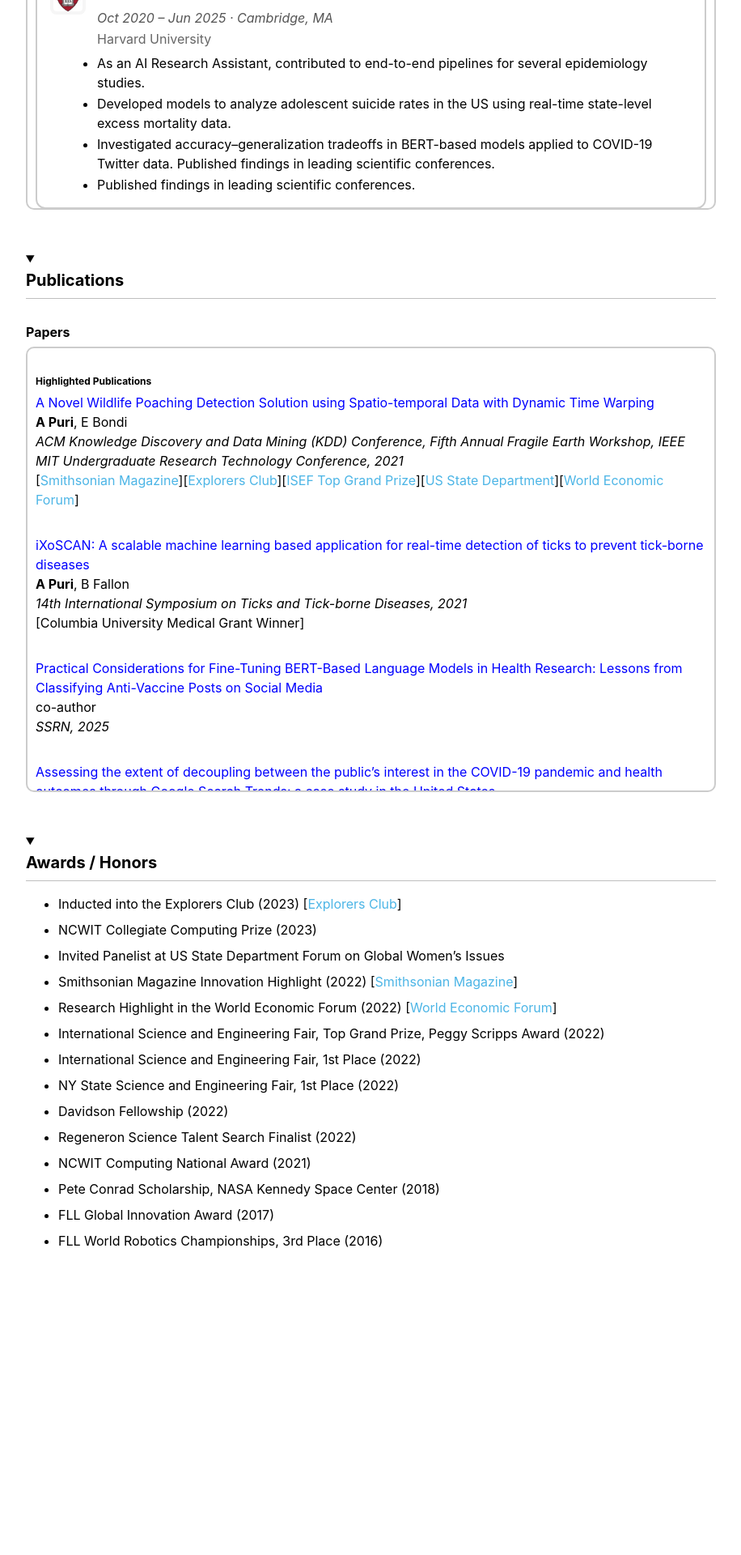
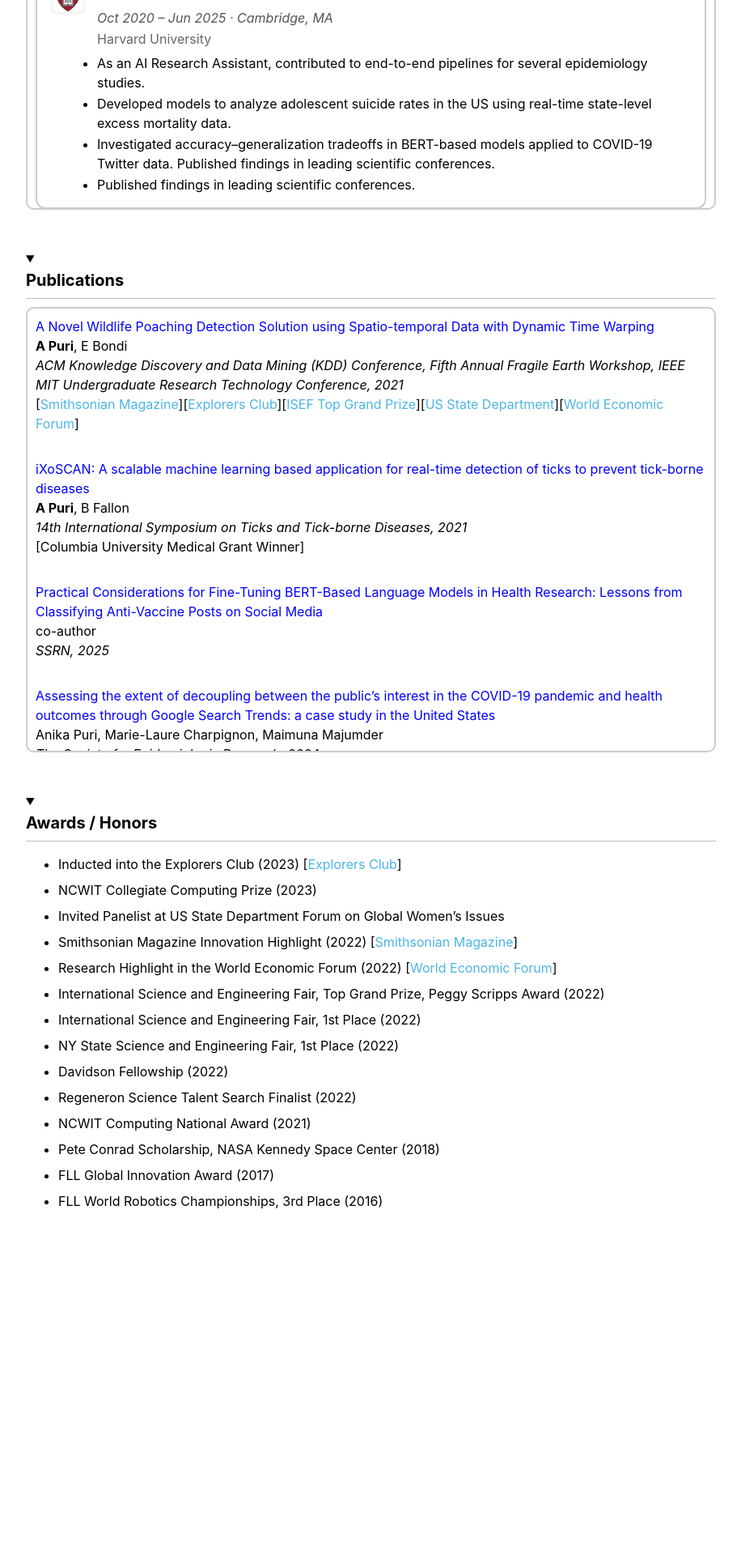
Before and after one commit to AnikaPuri/anikapuri.github.io, a Jekyll site: the page built from _pages/index.html, in a window 1280 px wide. Shown: the part 950-2870 px from the top of the page at 81% size, without its empty margins (316-1232 px from the left). Built offline with Jekyll 4.4.1, drawn with Linux system fonts in a browser that asks for light colours; cached includes are drawn as plain includes; nearby versions of some CDN libraries; some web fonts are replaced; grey boxes are pictures that could not be loaded.

Commit message:
highlighted

```diff
--- a/_pages/index.html
+++ b/_pages/index.html
@@ -276,13 +276,11 @@
 
 
 
-
-<h3>Papers</h3>
 <div style="border: 2px solid #ccc; border-radius: 10px; overflow-y: scroll; height: 550px; padding: 10px; scrollbar-width: auto;">
     <ul style="list-style-type: none; padding: 0; margin: 0;">
 
       <!-- INSERT_YOUR_CODE -->
-      <h4>Highlighted Publications</h4>
+      <h43Highlighted Publications</h3>
       <ul style="list-style-type: none; padding: 0; margin: 0;">
 
         <li>
@@ -340,7 +338,7 @@
 
       </ul>
 
-      <h4>Other Publications</h4>
+      <h3>Other Publications</h3>
       <ul style="list-style-type: none; padding: 0; margin: 0;">
         <li>
           <a href="https://papers.ssrn.com/sol3/papers.cfm?abstract_id=4871612" target="_blank" rel="noopener noreferrer">
```
